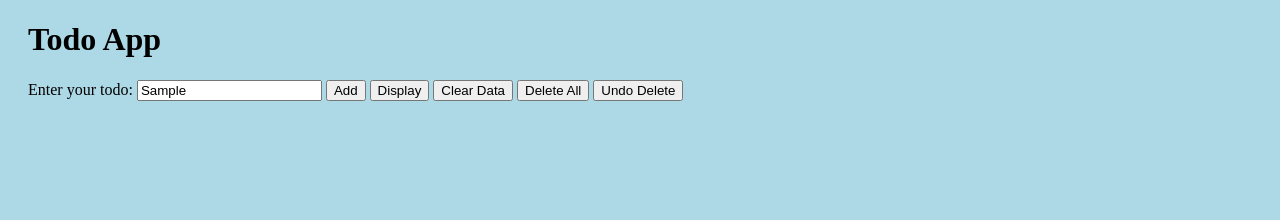
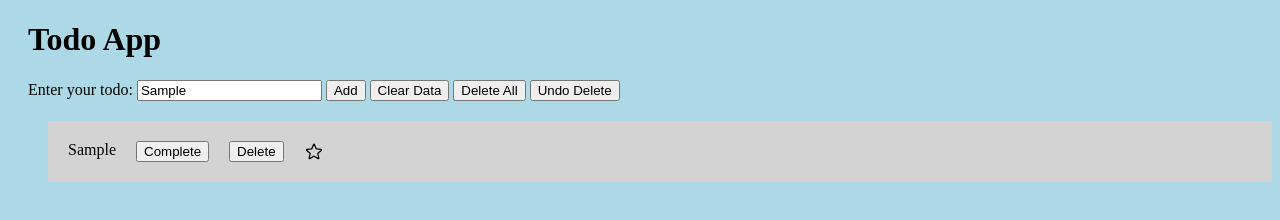
Before and after one commit to chenteiklim/todoAppAssignment, a plain HTML site: page index.html in a window 1280 px wide. Both pictures are taken after typing "Sample" into the empty fields and a click on the button "Add". Drawn offline with Linux system fonts and the light colour scheme.

Commit message:
Feat: combine Add and Display btn

```diff
--- a/app.js
+++ b/app.js
@@ -5,15 +5,13 @@ const addButton=document.querySelector('#addButton')
 const deleteList=document.querySelector('#deleteList')
 const removeButton=document.querySelector('#removeButton')
 const loadButton = document.querySelector('#loadButton')
-const displayButton= document.querySelector('#displayButton')
-console.log(todoList)
 
 const todoListArray= []
 
 
 // Event Listener: Add Todo Button
 addButton.addEventListener('click',addTodo)
-displayButton.addEventListener('click',displayAddTodo)
+
 
 function displayAddTodo(){
 
@@ -97,11 +95,10 @@ function addTodo(){
         priority
     })
 
-    console.log(todoListArray)
-    console.log(id)
+
     const todoString=JSON.stringify(todoListArray)
     localStorage.setItem('todoArray2', todoString)
-
+    displayAddTodo()
     }
 
 
--- a/index.html
+++ b/index.html
@@ -15,7 +15,6 @@
         <label for="todoInput">Enter your todo:</label>
         <input id="todoInput" name="todoInput" type="text" placeholder="Enter here...">
         <button type="button" id="addButton" >Add</button>
-        <button type="button" id="displayButton" >Display</button>
         <input type="button" value="Clear Data" onclick="clearData()">
         <input type="button" value="Delete All" onclick="removeAll()">
         <input type="button" value="Undo Delete" onclick="undoDelete()">
```
